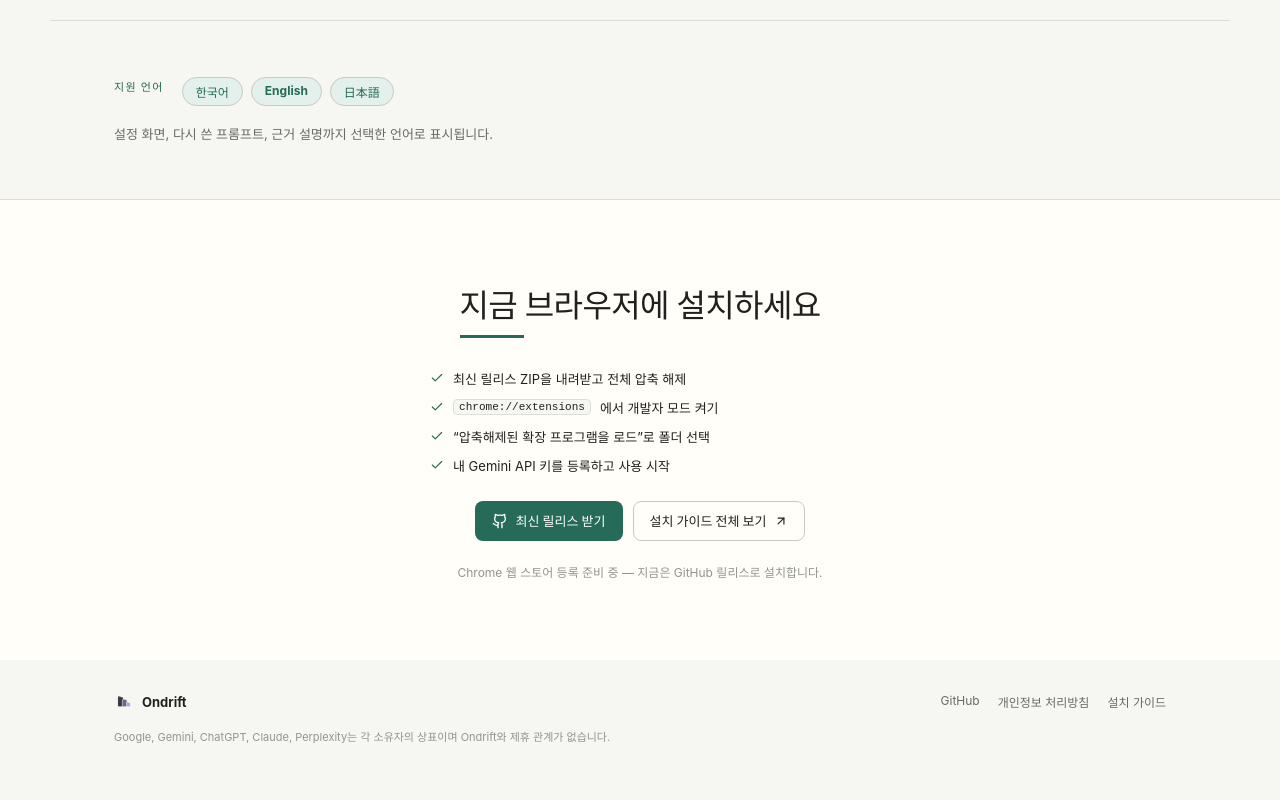
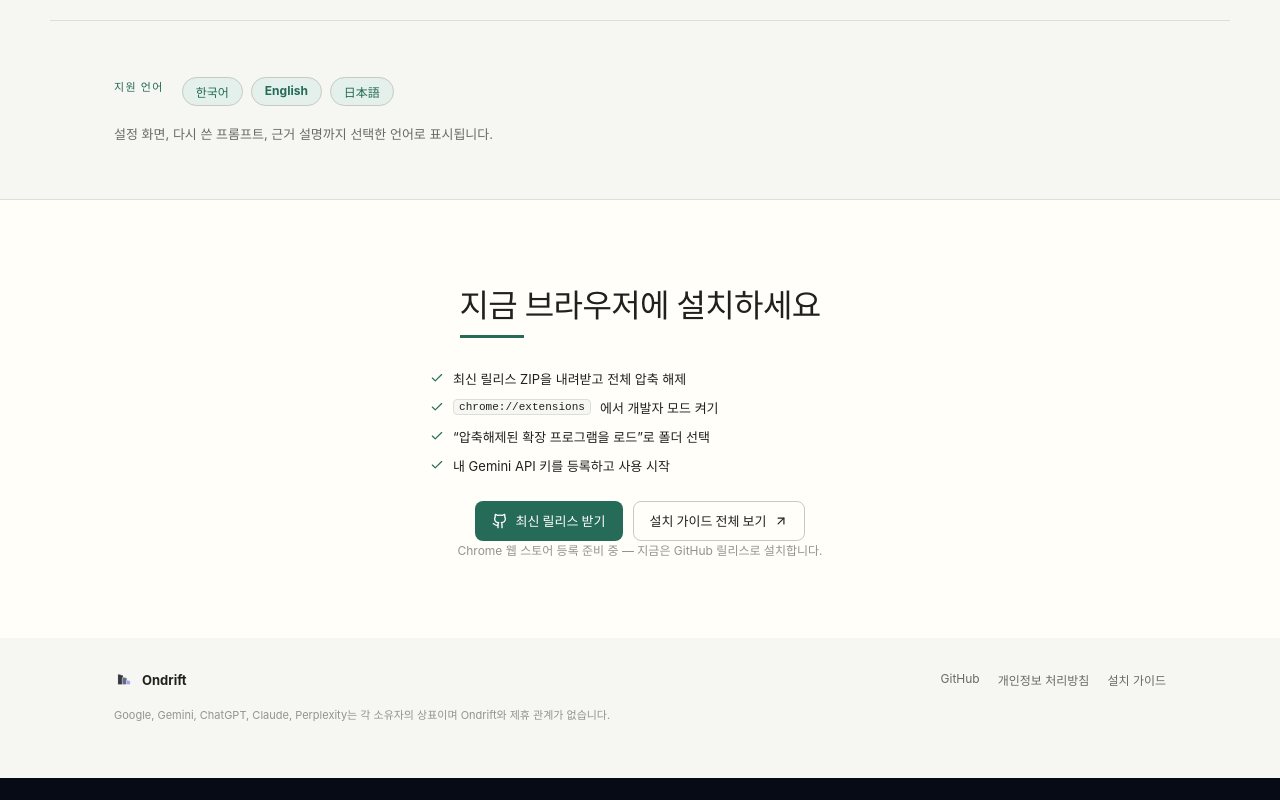
Before and after one commit to Ondrift-labs/Ondrift-FE, a React (Vite) app: page / in a window 1280 px wide. Shown: the part 1451-2251 px from the top of the page. After the commit the page ends 2229 px from the top, so only its background shows below. Built offline with nearby package versions, Linux system fonts and the light colour scheme.

Commit message:
style : 안내 문구 간격을 일관되게 조정

```diff
--- a/src/features/landing/landing.css
+++ b/src/features/landing/landing.css
@@ -58,7 +58,7 @@
 .landing-hero-copy h1 { font-size: clamp(34px, 4.6vw, 54px); line-height: 1.14; }
 .landing-hero-sub { margin-top: 20px; max-width: 46ch; color: var(--muted); font-size: 15px; line-height: 1.7; }
 .landing-hero-actions { display: flex; flex-wrap: wrap; gap: 10px; margin-top: 28px; }
-.landing-hero-meta { margin-top: 16px; color: var(--faint); font-size: 12px; }
+.landing-hero-meta { margin-top: 22px; color: var(--faint); font-size: 12px; }
 .landing-hero-demo { position: relative; }
 @media (max-width: 900px) { .landing-hero { grid-template-columns: 1fr; } .landing-hero-demo { max-width: 460px; } }
 
@@ -192,7 +192,7 @@
 .landing-cta-steps li { display: flex; align-items: center; gap: 9px; font-size: 13px; color: var(--ink); }
 .landing-cta-steps svg { flex: 0 0 auto; color: var(--accent); }
 .landing-cta .landing-hero-actions { justify-content: center; margin-top: 26px; }
-.landing-cta .landing-hero-meta { margin-top: 22px; text-align: center; }
+.landing-cta .landing-hero-meta { text-align: center; }
 
 /* footer */
 .landing-footer { max-width: 1180px; margin: 0 auto; padding: 32px clamp(20px, 5vw, 64px) 56px; display: flex; flex-wrap: wrap; align-items: center; gap: 16px; }
```
